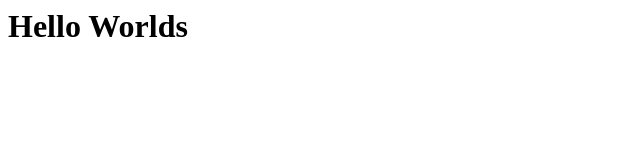
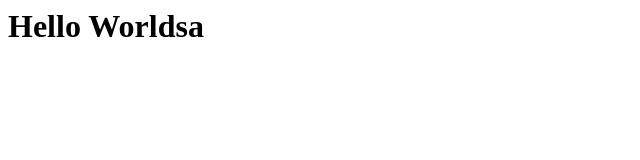
Before and after one commit to purvish14/workflow, a plain HTML site: page index.html in a window 1280 px wide. Shown: the full height of the page, 0-640 px from the left. Drawn offline with Linux system fonts and the light colour scheme.

Commit message:
Update index.html

```diff
--- a/index.html
+++ b/index.html
@@ -1,7 +1,7 @@
 <html>
     <body>
         <h1>
-            Hello Worlds
+            Hello Worldsa
         </h1>
     </body>
 </html>
```
